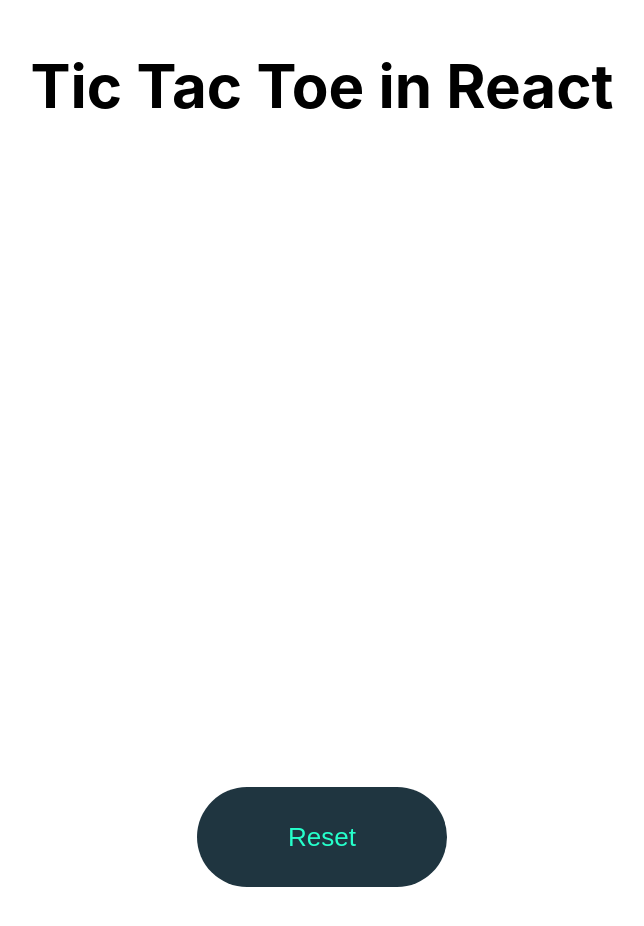
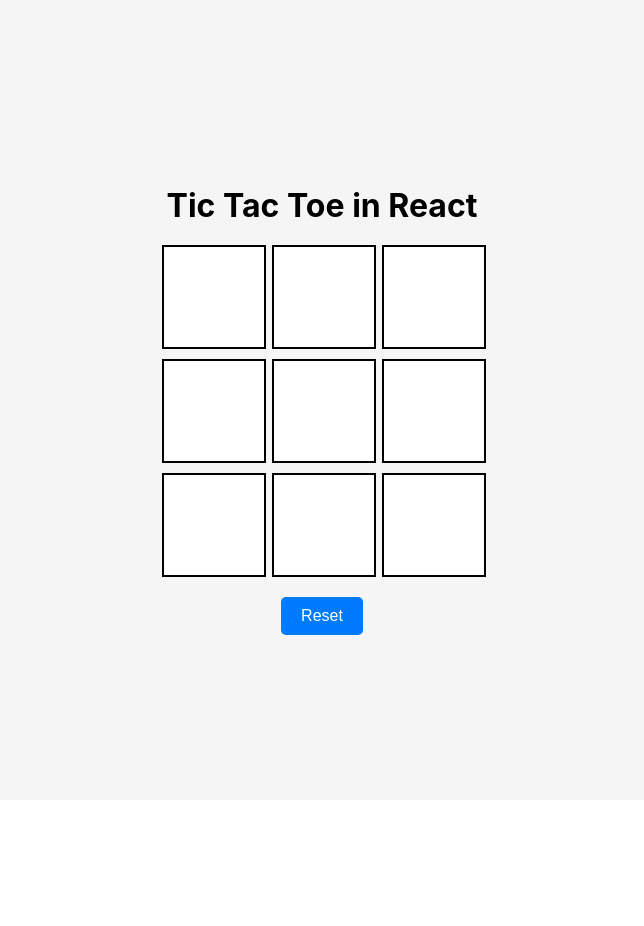
Before and after one commit to ankitpandey71/tic-tac-toe, a React (Create React App) app: page / in a window 1280 px wide. Shown: the top 926 px of the page, without its empty margins (318-962 px from the left). After the commit the page ends 800 px from the top, so only its background shows below. Built offline with nearby package versions, Linux system fonts and the light colour scheme.

Commit message:
[ADD] style & function

```diff
--- a/src/components/ticTacToe/TicTacToe.css
+++ b/src/components/ticTacToe/TicTacToe.css
@@ -1,33 +1,64 @@
+/* TicTacToe.css */
+
 .container {
-    text-align: center;
+    display: flex;
+    flex-direction: column;
+    align-items: center;
+    justify-content: center;
+    min-height: 100vh;
+    background-color: #f5f5f5;
   }
 
   .title {
-    margin-top: 50px;
-    color: black;
-    font-size: 60px;
+    font-size: 2rem;
+    margin-bottom: 20px;
+  }
+
+  .board {
+    display: grid;
+    grid-template-columns: repeat(3, 100px);
+    gap: 10px;
+  }
+
+  .boxes {
+    width: 100px;
+    height: 100px;
+    background-color: #fff;
+    border: 2px solid #000;
     display: flex;
+    align-items: center;
     justify-content: center;
-    align-items: center;
+    cursor: pointer;
+    transition: background-color 0.3s;
+  }
+
+  .boxes img {
+    width: 80px;
+    height: 80px;
+  }
+
+  .boxes:hover {
+    background-color: #e0e0e0;
   }
 
   .reset {
-    width: 250px;
-    height: 100px;
+    margin-top: 20px;
+    padding: 10px 20px;
+    font-size: 1rem;
+    background-color: #007bff;
+    color: white;
     border: none;
-    outline: none;
-    cursor:pointer;
-    border-radius: 50px;
-    background: #1f3540;
-    font-size: 26px;
-    color: #26ffcb;
-    margin-top: 25px;
-    margin-bottom: 50px;
+    border-radius: 5px;
+    cursor: pointer;
+    transition: background-color 0.3s;
   }
 
-.board{
-    height: 600px;
-    width: 564px;
-    display: flex;
-    margin: auto;
+  .reset:hover {
+    background-color: #0056b3;
   }
+
+  .winner {
+    margin-top: 20px;
+    font-size: 1.5rem;
+    color: #ff0000;
+  }
--- a/src/components/ticTacToe/TicTacToe.jsx
+++ b/src/components/ticTacToe/TicTacToe.jsx
@@ -1,30 +1,79 @@
-import React from "react";
+import React, { useState } from "react";
 import "./TicTacToe.css";
 import circle_icon from "../assets/circle.png";
 import cross_icon from "../assets/cross.png";
 
 const TicTacToe = () => {
+  const [board, setBoard] = useState(Array(9).fill(""));
+  const [isXNext, setIsXNext] = useState(true);
+  const [winner, setWinner] = useState(null);
+
+  const handleClick = (index) => {
+    if (board[index] || winner) return;
+
+    const newBoard = [...board];
+    newBoard[index] = isXNext ? "x" : "o";
+    setBoard(newBoard);
+    setIsXNext(!isXNext);
+    checkWinner(newBoard);
+  };
+
+  const checkWinner = (board) => {
+    const winningCombinations = [
+      [0, 1, 2],
+      [3, 4, 5],
+      [6, 7, 8],
+      [0, 3, 6],
+      [1, 4, 7],
+      [2, 5, 8],
+      [0, 4, 8],
+      [2, 4, 6],
+    ];
+
+    for (let combo of winningCombinations) {
+      const [a, b, c] = combo;
+      if (board[a] && board[a] === board[b] && board[a] === board[c]) {
+        setWinner(board[a]);
+        return;
+      }
+    }
+
+    if (board.every((cell) => cell)) {
+      setWinner("Draw");
+    }
+  };
+
+  const resetGame = () => {
+    setBoard(Array(9).fill(""));
+    setIsXNext(true);
+    setWinner(null);
+  };
+
+  const renderCell = (index) => {
+    const value = board[index];
+    return (
+      <div className="boxes" onClick={() => handleClick(index)}>
+        {value && (
+          <img src={value === "x" ? cross_icon : circle_icon} alt={value} />
+        )}
+      </div>
+    );
+  };
+
   return (
     <div className="container">
       <h1 className="title">Tic Tac Toe in React</h1>
       <div className="board">
-        <div className="row1">
-          <div className="boxes"></div>
-          <div className="boxes"></div>
-          <div className="boxes"></div>
-        </div>
-        <div className="row1">
-          <div className="boxes"></div>
-          <div className="boxes"></div>
-          <div className="boxes"></div>
-        </div>
-        <div className="row1">
-          <div className="boxes"></div>
-          <div className="boxes"></div>
-          <div className="boxes"></div>
-        </div>
+        {[0, 1, 2, 3, 4, 5, 6, 7, 8].map((i) => renderCell(i))}
       </div>
-      <button className="reset"> Reset</button>
+      {winner && (
+        <h2 className="winner">
+          {winner === "Draw" ? "It's a Draw!" : `Winner is ${winner}`}
+        </h2>
+      )}
+      <button className="reset" onClick={resetGame}>
+        Reset
+      </button>
     </div>
   );
 };
```
Lines whose indentation alone changed are shown as unchanged.
